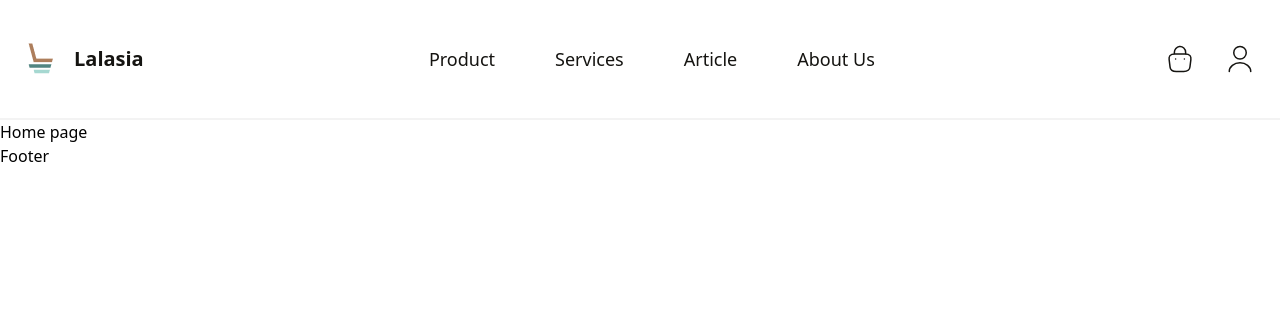
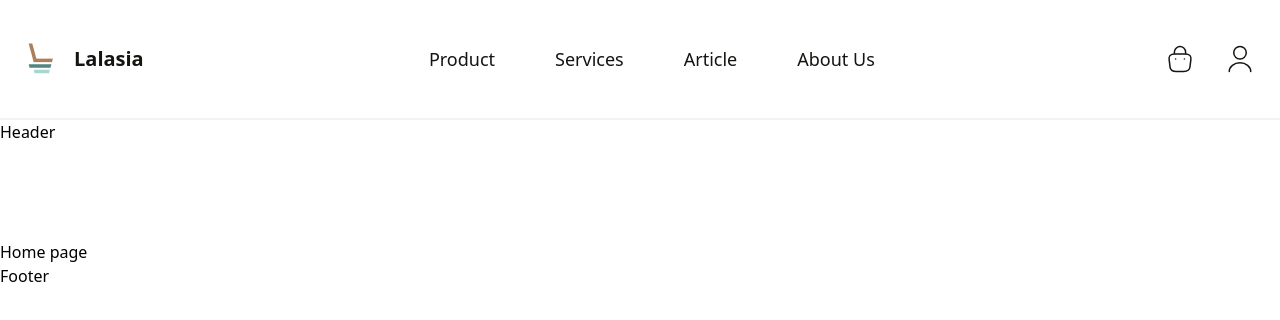
Before and after one commit to archis-academy/december-frontend-lalasia-2025, a React (Vite) app: page / in a window 1280 px wide. Shown: the top 320 px of the page. Built offline with nearby package versions, Linux system fonts and the light colour scheme; a web font is replaced by a local one.

Commit message:
mainlayout header added

```diff
--- a/src/layouts/MainLayout/MainLayout.tsx
+++ b/src/layouts/MainLayout/MainLayout.tsx
@@ -6,6 +6,7 @@ export default function MainLayout() {
     return (
         <div className={styles.mainlayout}>
             <Navbar/>
+            <header>Header</header>
             <main><Outlet /></main>
             <footer>Footer</footer>
         </div>
```
